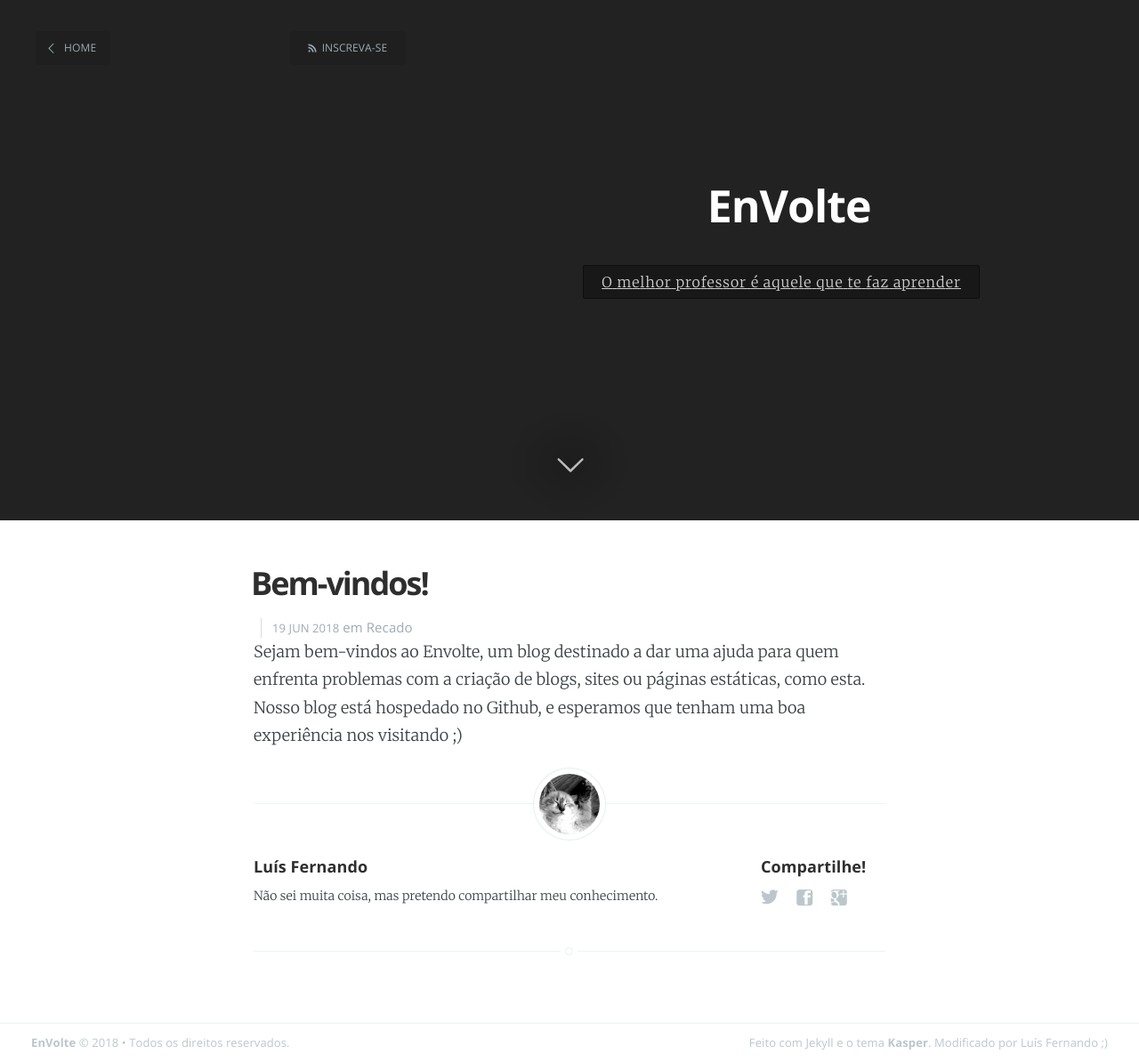
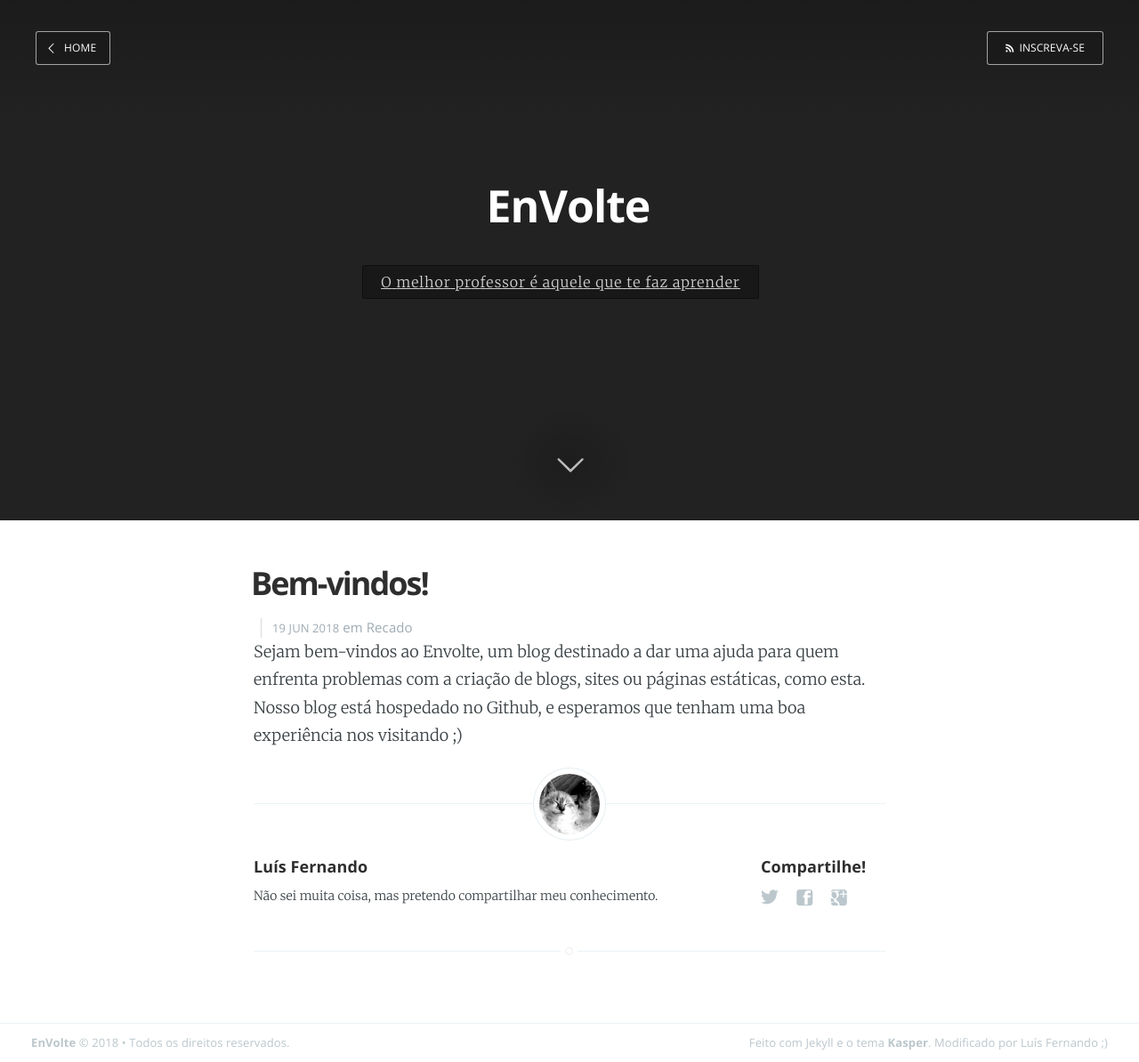
Before and after one commit to EnVolte/envolte.github.io, a Jekyll site: the page built from _posts/2018-06-19-bem-vindos.markdown, in a window 1280 px wide. Shown: the whole page at 89% size. Built offline with Jekyll 4.4.1, drawn with Linux system fonts in a browser that asks for light colours.

Commit message:
Update post.html

```diff
--- a/_layouts/post.html
+++ b/_layouts/post.html
@@ -6,8 +6,8 @@
 post_class: post-template
 ---
 
-<header class="main-header post-head" style="background-image: url({{ page.cover }})">
-    <nav class="main-nav {% if page.cover %} overlay {% endif %} clearfix">
+<header class="main-header post-head" style="background-image: url('assets/images/blogcapa4.png')">
+    <nav class="main-nav overlay clearfix">
         <a class="back-button icon-arrow-left" href="{{ site.baseurl }}">Home</a>
         <a class="subscribe-button icon-feed" href="{{ site.baseurl }}feed.xml">Inscreva-se</a>
     </nav>
@@ -34,7 +34,7 @@
 
 </header>
 
-<main class="content" role="main">
+<main class="content" id="content" role="main">
 
     <article class="post">
 
```
